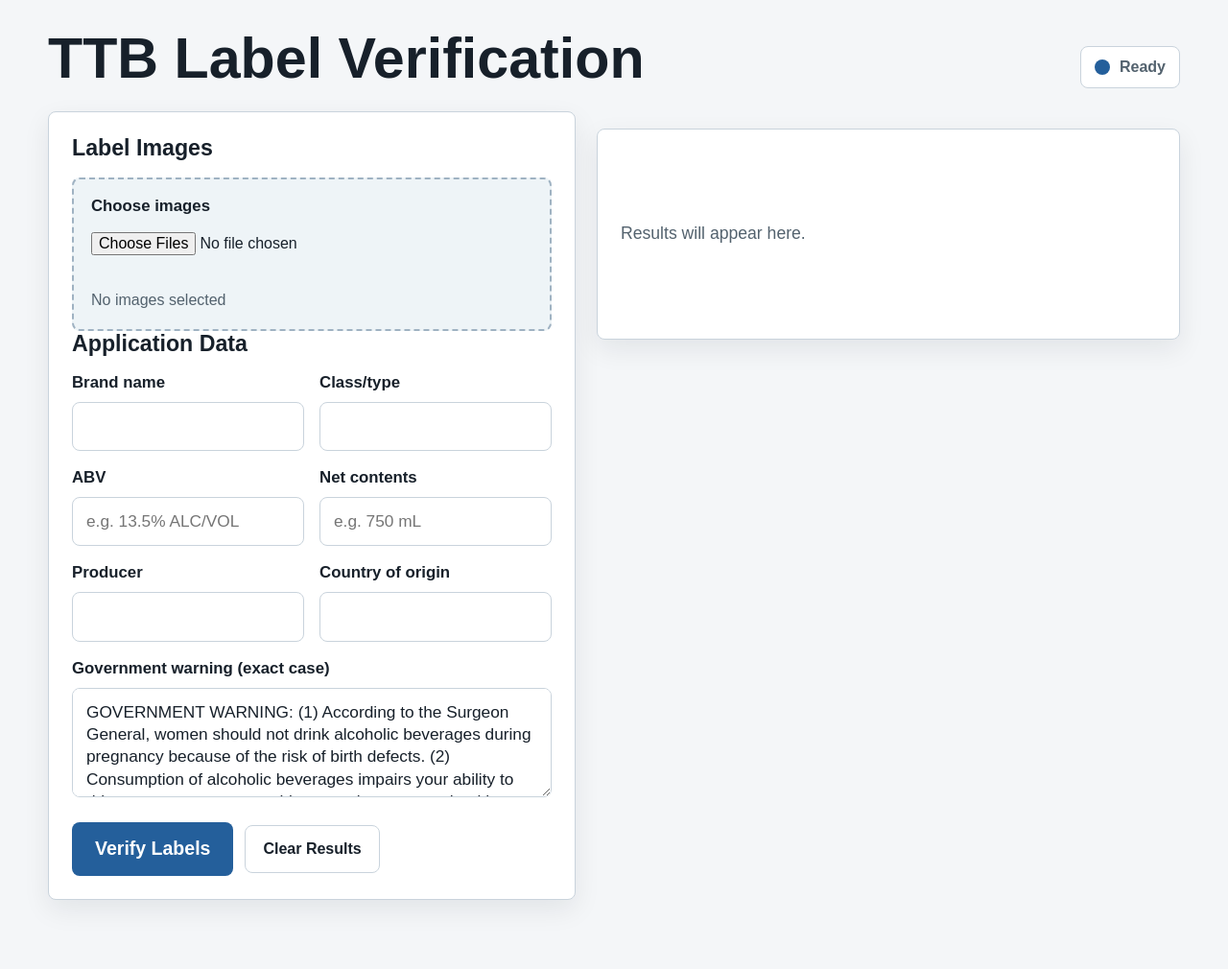
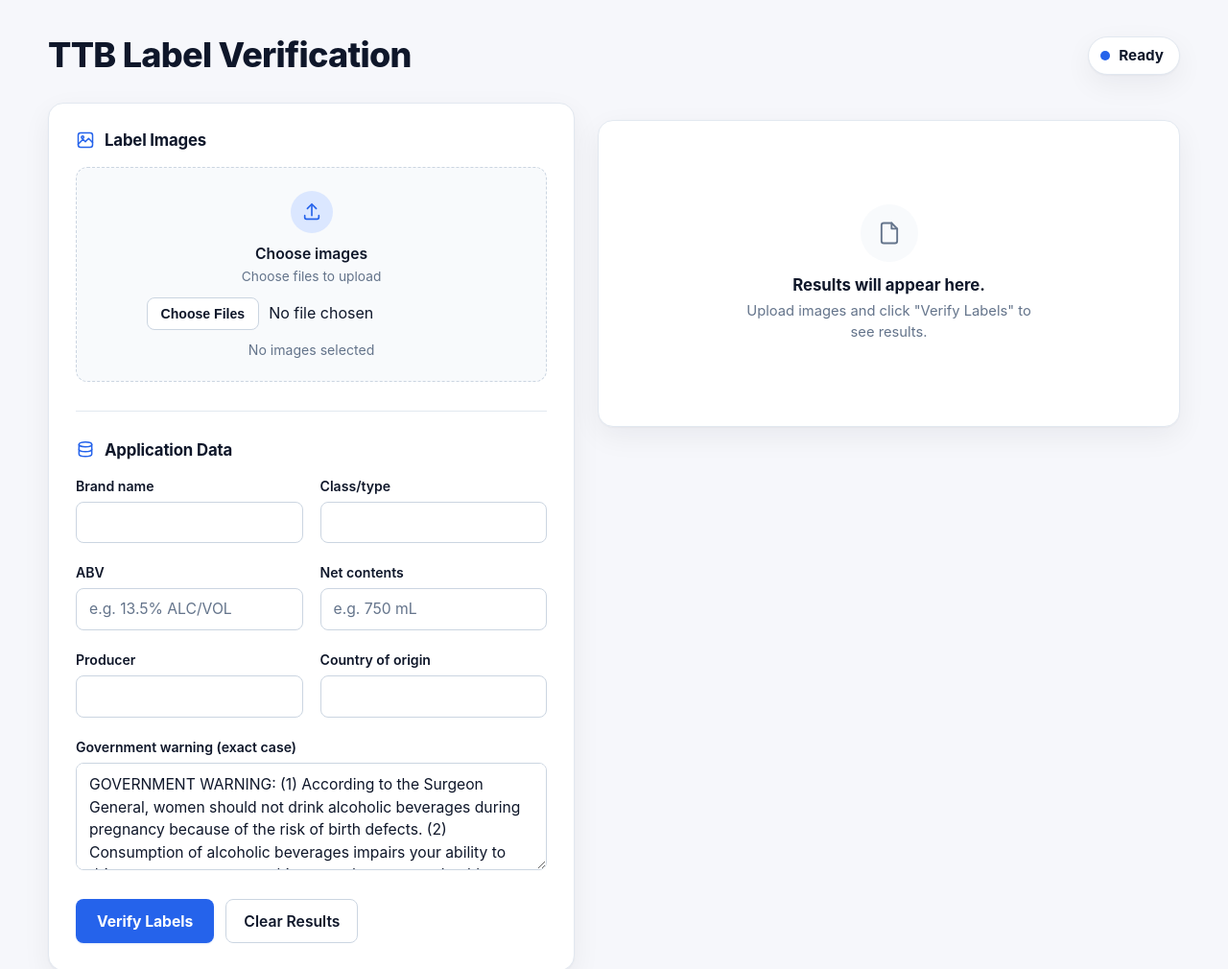
Before and after one commit to CyTanvir/tanvir-ahmed-ttb-label-verification, a plain HTML site: page app/static/index.html in a window 1280 px wide. Shown: the top 1010 px of the page at 96% size. Before the commit the page ends 982 px from the top, so only its background shows below. Drawn offline with Linux system fonts and the light colour scheme.

Commit message:
style: redesign frontend UI

```diff
--- a/app/static/index.html
+++ b/app/static/index.html
@@ -19,9 +19,26 @@
       <div class="workflow">
         <form id="verify-form" class="panel form-panel" novalidate>
           <section aria-labelledby="label-image-title">
-            <h2 id="label-image-title" class="section-title">Label Images</h2>
+            <h2 id="label-image-title" class="section-title">
+              <span class="section-icon" aria-hidden="true">
+                <svg viewBox="0 0 24 24" fill="none" stroke="currentColor" stroke-width="1.8" stroke-linecap="round" stroke-linejoin="round">
+                  <rect x="3" y="3" width="18" height="18" rx="3"></rect>
+                  <circle cx="8.5" cy="8.5" r="1.5"></circle>
+                  <path d="M21 15l-5-5-4 4-3-3-6 6"></path>
+                </svg>
+              </span>
+              Label Images
+            </h2>
             <label class="file-picker" for="label-image">
+              <span class="upload-icon" aria-hidden="true">
+                <svg viewBox="0 0 24 24" fill="none" stroke="currentColor" stroke-width="1.8" stroke-linecap="round" stroke-linejoin="round">
+                  <path d="M12 16V4"></path>
+                  <path d="M7 8l5-5 5 5"></path>
+                  <path d="M4 16v2a2 2 0 0 0 2 2h12a2 2 0 0 0 2-2v-2"></path>
+                </svg>
+              </span>
               <span class="file-title">Choose images</span>
+              <span class="file-subtitle">Choose files to upload</span>
               <input
                 id="label-image"
                 name="label_images"
@@ -41,7 +58,16 @@
           </section>
 
           <section aria-labelledby="application-data-title">
-            <h2 id="application-data-title" class="section-title">Application Data</h2>
+            <h2 id="application-data-title" class="section-title">
+              <span class="section-icon" aria-hidden="true">
+                <svg viewBox="0 0 24 24" fill="none" stroke="currentColor" stroke-width="1.8" stroke-linecap="round" stroke-linejoin="round">
+                  <ellipse cx="12" cy="5" rx="8" ry="3"></ellipse>
+                  <path d="M4 5v6c0 1.7 3.6 3 8 3s8-1.3 8-3V5"></path>
+                  <path d="M4 11v6c0 1.7 3.6 3 8 3s8-1.3 8-3v-6"></path>
+                </svg>
+              </span>
+              Application Data
+            </h2>
             <div class="fields-grid">
               <div class="field-group">
                 <label for="brand-name">Brand name</label>
@@ -170,7 +196,14 @@
           <div id="results-list" class="result-list"></div>
 
           <div id="placeholder-panel" class="panel placeholder-panel">
-            <p>Results will appear here.</p>
+            <span class="placeholder-icon" aria-hidden="true">
+              <svg viewBox="0 0 24 24" fill="none" stroke="currentColor" stroke-width="1.6" stroke-linecap="round" stroke-linejoin="round">
+                <path d="M14 3H7a2 2 0 0 0-2 2v14a2 2 0 0 0 2 2h10a2 2 0 0 0 2-2V8z"></path>
+                <path d="M14 3v5h5"></path>
+              </svg>
+            </span>
+            <p class="placeholder-title">Results will appear here.</p>
+            <p class="placeholder-subtitle">Upload images and click &quot;Verify Labels&quot; to see results.</p>
           </div>
         </section>
       </div>
--- a/app/static/styles.css
+++ b/app/static/styles.css
@@ -1,20 +1,30 @@
 :root {
   color-scheme: light;
-  --page: #f4f6f8;
+  --page: #f6f7fb;
   --surface: #ffffff;
-  --surface-soft: #eef4f7;
-  --text: #17202a;
-  --muted: #53626e;
-  --border: #c9d3dc;
-  --focus: #1d6fc1;
-  --primary: #245f9b;
-  --primary-strong: #194a7b;
-  --success: #146c43;
-  --success-soft: #e8f5ee;
-  --warning: #9a5b00;
-  --warning-soft: #fff2d7;
-  --danger: #b42318;
-  --danger-soft: #fdecea;
+  --surface-muted: #f8fafc;
+  --primary: #2563eb;
+  --primary-hover: #1d4ed8;
+  --primary-soft: #eff4ff;
+  --primary-soft-strong: #dbe7ff;
+  --text: #0f172a;
+  --text-secondary: #475569;
+  --text-muted: #64748b;
+  --border: #e2e8f0;
+  --border-strong: #cbd5e1;
+  --success: #15803d;
+  --success-soft: #f0fdf4;
+  --success-border: #bbf0cf;
+  --warning: #b45309;
+  --warning-soft: #fffbeb;
+  --danger: #b91c1c;
+  --danger-soft: #fef2f2;
+  --danger-border: #f3c2c2;
+  --radius-lg: 16px;
+  --radius-md: 12px;
+  --radius-sm: 8px;
+  --shadow-card: 0 1px 2px rgb(15 23 42 / 4%), 0 10px 30px rgb(15 23 42 / 6%);
+  --shadow-card-hover: 0 1px 2px rgb(15 23 42 / 5%), 0 14px 36px rgb(15 23 42 / 9%);
 }
 
 * {
@@ -27,9 +37,14 @@ body {
   background: var(--page);
   color: var(--text);
   font-family:
+    -apple-system,
+    BlinkMacSystemFont,
+    "Segoe UI",
+    Roboto,
+    Helvetica,
     Arial,
-    Helvetica,
     sans-serif;
+  -webkit-font-smoothing: antialiased;
 }
 
 button,
@@ -41,43 +56,48 @@ textarea {
 main {
   width: min(100% - 32px, 1180px);
   margin: 0 auto;
-  padding: 30px 0 44px;
+  padding: 36px 0 56px;
 }
+
+/* Header */
 
 .app-header {
   display: flex;
-  align-items: end;
+  align-items: center;
   justify-content: space-between;
   gap: 18px;
-  margin-bottom: 24px;
+  margin-bottom: 28px;
 }
 
 h1 {
   margin: 0;
-  font-size: clamp(2.1rem, 5vw, 3.7rem);
-  line-height: 1.05;
-  letter-spacing: 0;
+  font-size: clamp(1.6rem, 3vw, 2.25rem);
+  font-weight: 800;
+  line-height: 1.2;
+  letter-spacing: -0.02em;
+  color: var(--text);
 }
 
 .status-chip {
   display: inline-flex;
   align-items: center;
-  gap: 10px;
-  min-height: 44px;
+  gap: 9px;
+  min-height: 40px;
   border: 1px solid var(--border);
-  border-radius: 8px;
+  border-radius: 999px;
   background: var(--surface);
-  padding: 8px 14px;
-  color: var(--muted);
-  font-size: 1rem;
+  padding: 8px 16px 8px 12px;
+  color: var(--text);
+  font-size: 0.95rem;
   font-weight: 700;
   white-space: nowrap;
+  box-shadow: var(--shadow-card);
 }
 
 .status-dot {
-  width: 16px;
-  height: 16px;
-  flex: 0 0 16px;
+  width: 10px;
+  height: 10px;
+  flex: 0 0 10px;
   border-radius: 999px;
   background: var(--warning);
 }
@@ -94,99 +114,195 @@ h1 {
   background: var(--danger);
 }
 
+/* Layout */
+
 .workflow {
   display: grid;
   grid-template-columns: minmax(0, 0.95fr) minmax(360px, 1.05fr);
-  gap: 22px;
+  gap: 24px;
   align-items: start;
 }
 
 .panel {
   border: 1px solid var(--border);
-  border-radius: 8px;
+  border-radius: var(--radius-lg);
   background: var(--surface);
-  box-shadow: 0 10px 28px rgb(16 24 32 / 8%);
+  box-shadow: var(--shadow-card);
 }
 
 .form-panel {
-  padding: 24px;
+  padding: 28px;
+}
+
+.form-panel section + section {
+  margin-top: 30px;
+  padding-top: 30px;
+  border-top: 1px solid var(--border);
 }
 
 .section-title {
-  margin: 0 0 16px;
-  font-size: 1.45rem;
+  display: flex;
+  align-items: center;
+  gap: 10px;
+  margin: 0 0 18px;
+  font-size: 1.05rem;
+  font-weight: 700;
   line-height: 1.2;
-  letter-spacing: 0;
+  letter-spacing: -0.01em;
+  color: var(--text);
 }
+
+.section-icon {
+  display: inline-flex;
+  flex: 0 0 auto;
+  width: 20px;
+  height: 20px;
+  color: var(--primary);
+}
+
+.section-icon svg {
+  width: 100%;
+  height: 100%;
+}
+
+/* Form fields */
 
 .field-group {
   display: grid;
-  gap: 10px;
+  gap: 8px;
   margin-bottom: 18px;
 }
 
 .field-group label,
 .file-title {
   color: var(--text);
-  font-size: 1.05rem;
-  font-weight: 700;
+  font-size: 0.88rem;
+  font-weight: 600;
 }
 
 input[type="text"],
 textarea {
   width: 100%;
-  border: 1px solid var(--border);
-  border-radius: 8px;
-  background: #fff;
+  border: 1px solid var(--border-strong);
+  border-radius: var(--radius-sm);
+  background: var(--surface);
   color: var(--text);
-  padding: 13px 14px;
-  font-size: 1.08rem;
-  line-height: 1.35;
+  padding: 10px 13px;
+  font-size: 0.98rem;
+  line-height: 1.4;
+  min-height: 42px;
+  transition:
+    border-color 120ms ease,
+    box-shadow 120ms ease;
+}
+
+input[type="text"]::placeholder,
+textarea::placeholder {
+  color: var(--text-muted);
 }
 
 textarea {
-  min-height: 114px;
+  min-height: 112px;
   resize: vertical;
+  line-height: 1.5;
 }
 
 input[type="text"]:focus,
 textarea:focus,
 .file-picker:focus-within,
 button:focus-visible {
-  border-color: var(--focus);
-  outline: 4px solid rgb(29 111 193 / 22%);
-  outline-offset: 2px;
+  border-color: var(--primary);
+  outline: 3px solid var(--primary-soft-strong);
+  outline-offset: 1px;
 }
+
+/* Upload dropzone */
 
 .file-picker {
   display: grid;
   grid-template-columns: 1fr;
-  gap: 14px;
-  min-height: 160px;
-  border: 2px dashed #9fb2c2;
-  border-radius: 8px;
-  background: var(--surface-soft);
-  padding: 18px;
+  justify-items: center;
+  gap: 6px;
+  min-height: 168px;
+  border: 1.5px dashed var(--border-strong);
+  border-radius: var(--radius-md);
+  background: var(--surface-muted);
+  padding: 24px 18px;
   cursor: pointer;
+  text-align: center;
+  transition:
+    border-color 120ms ease,
+    background 120ms ease;
+}
+
+.file-picker:hover {
+  border-color: var(--primary);
+  background: var(--primary-soft);
+}
+
+.upload-icon {
+  display: inline-flex;
+  align-items: center;
+  justify-content: center;
+  width: 44px;
+  height: 44px;
+  margin-bottom: 6px;
+  border-radius: 999px;
+  background: var(--primary-soft-strong);
+  color: var(--primary);
+}
+
+.upload-icon svg {
+  width: 22px;
+  height: 22px;
+}
+
+.file-title {
+  font-size: 0.98rem;
+}
+
+.file-subtitle {
+  margin: 0 0 4px;
+  color: var(--text-muted);
+  font-size: 0.86rem;
 }
 
 .file-picker input {
-  width: 100%;
-  min-height: 46px;
+  width: auto;
+  max-width: 100%;
+  min-height: 40px;
+  margin-top: 4px;
+}
+
+.file-picker input::file-selector-button {
+  border: 1px solid var(--border-strong);
+  border-radius: var(--radius-sm);
+  background: var(--surface);
+  color: var(--text);
+  padding: 8px 14px;
+  margin-right: 10px;
+  font-size: 0.88rem;
+  font-weight: 600;
+  cursor: pointer;
+  transition: background 120ms ease;
+}
+
+.file-picker input::file-selector-button:hover {
+  background: var(--surface-muted);
 }
 
 .file-name {
-  color: var(--muted);
-  font-size: 1rem;
+  color: var(--text-muted);
+  font-size: 0.88rem;
   overflow-wrap: anywhere;
 }
 
 .file-error {
   display: none;
   color: var(--danger);
-  font-size: 1rem;
-  font-weight: 800;
-  line-height: 1.35;
+  font-size: 0.9rem;
+  font-weight: 700;
+  line-height: 1.4;
 }
 
 .file-error.visible {
@@ -196,9 +312,10 @@ button:focus-visible {
 .preview-wrap {
   display: none;
   overflow: hidden;
+  width: 100%;
   border: 1px solid var(--border);
-  border-radius: 8px;
-  background: #fff;
+  border-radius: var(--radius-sm);
+  background: var(--surface);
   aspect-ratio: 4 / 3;
 }
 
@@ -216,52 +333,76 @@ button:focus-visible {
 .fields-grid {
   display: grid;
   grid-template-columns: repeat(2, minmax(0, 1fr));
-  gap: 0 16px;
+  gap: 4px 18px;
 }
 
 .field-group.full {
   grid-column: 1 / -1;
 }
 
+/* Actions */
+
 .actions {
   display: flex;
   flex-wrap: wrap;
   gap: 12px;
   align-items: center;
-  margin-top: 8px;
+  margin-top: 12px;
 }
 
 .verify-button {
-  min-height: 56px;
+  min-height: 46px;
   border: 0;
-  border-radius: 8px;
+  border-radius: var(--radius-sm);
   background: var(--primary);
   color: #fff;
-  padding: 0 24px;
-  font-size: 1.22rem;
-  font-weight: 800;
+  padding: 0 22px;
+  font-size: 0.98rem;
+  font-weight: 700;
   cursor: pointer;
+  box-shadow: 0 1px 2px rgb(37 99 235 / 15%);
+  transition:
+    background 120ms ease,
+    transform 120ms ease,
+    box-shadow 120ms ease;
 }
 
 .verify-button:hover {
-  background: var(--primary-strong);
+  background: var(--primary-hover);
+  box-shadow: 0 6px 16px rgb(37 99 235 / 25%);
+}
+
+.verify-button:active {
+  transform: translateY(1px);
 }
 
 .verify-button:disabled {
-  background: #8fa5b8;
+  background: var(--border-strong);
+  box-shadow: none;
   cursor: wait;
 }
 
 .secondary-button {
-  min-height: 50px;
-  border: 1px solid var(--border);
-  border-radius: 8px;
-  background: #fff;
+  min-height: 46px;
+  border: 1px solid var(--border-strong);
+  border-radius: var(--radius-sm);
+  background: var(--surface);
   color: var(--text);
   padding: 0 18px;
-  font-weight: 700;
+  font-size: 0.98rem;
+  font-weight: 600;
   cursor: pointer;
+  transition:
+    background 120ms ease,
+    border-color 120ms ease;
 }
+
+.secondary-button:hover {
+  background: var(--surface-muted);
+  border-color: var(--text-muted);
+}
+
+/* Results area */
 
 .results-area {
   display: grid;
@@ -270,28 +411,55 @@ button:focus-visible {
 
 .placeholder-panel,
 .error-panel {
-  padding: 24px;
+  padding: 28px;
 }
 
 .placeholder-panel {
-  min-height: 220px;
+  min-height: 320px;
   display: grid;
+  justify-items: center;
   align-content: center;
-  color: var(--muted);
+  gap: 6px;
+  text-align: center;
+  color: var(--text-muted);
 }
 
-.placeholder-panel p,
-.error-panel p {
+.placeholder-icon {
+  display: inline-flex;
+  align-items: center;
+  justify-content: center;
+  width: 60px;
+  height: 60px;
+  margin-bottom: 8px;
+  border-radius: 999px;
+  background: var(--surface-muted);
+  color: var(--text-muted);
+}
+
+.placeholder-icon svg {
+  width: 28px;
+  height: 28px;
+}
+
+.placeholder-title {
   margin: 0;
-  font-size: 1.1rem;
-  line-height: 1.45;
+  color: var(--text);
+  font-size: 1.05rem;
+  font-weight: 700;
+}
+
+.placeholder-subtitle {
+  margin: 0;
+  font-size: 0.92rem;
+  line-height: 1.5;
+  max-width: 32ch;
 }
 
 .error-panel {
   display: none;
-  border-color: #f1a7a0;
+  border-color: var(--danger-border);
   background: var(--danger-soft);
-  color: #7a1b12;
+  color: #7f1d1d;
 }
 
 .error-panel.visible {
@@ -300,20 +468,27 @@ button:focus-visible {
 
 .error-panel h2 {
   margin: 0 0 8px;
-  font-size: 1.55rem;
-  line-height: 1.2;
-  letter-spacing: 0;
+  font-size: 1.2rem;
+  font-weight: 700;
+  line-height: 1.25;
+}
+
+#error-summary {
+  margin: 0;
+  font-size: 0.98rem;
+  line-height: 1.5;
 }
 
 .error-detail {
   margin-top: 14px;
   overflow-x: auto;
-  border-radius: 8px;
-  background: #fff;
-  color: #6d1a12;
+  border: 1px solid var(--danger-border);
+  border-radius: var(--radius-sm);
+  background: var(--surface);
+  color: #7f1d1d;
   padding: 14px;
-  font-size: 1rem;
-  line-height: 1.45;
+  font-size: 0.9rem;
+  line-height: 1.5;
   white-space: pre-wrap;
   word-break: break-word;
 }
@@ -321,7 +496,7 @@ button:focus-visible {
 .progress-panel,
 .summary-panel {
   display: none;
-  padding: 24px;
+  padding: 28px;
 }
 
 .progress-panel.visible,
@@ -342,29 +517,30 @@ button:focus-visible {
 .progress-topline h2,
 .summary-heading h2 {
   margin: 0;
-  font-size: 1.55rem;
-  line-height: 1.2;
-  letter-spacing: 0;
+  font-size: 1.2rem;
+  font-weight: 700;
+  line-height: 1.25;
 }
 
 .progress-count,
 .batch-latency {
-  color: var(--muted);
-  font-weight: 800;
+  color: var(--text-muted);
+  font-weight: 700;
+  font-size: 0.92rem;
 }
 
 .progress-meter {
-  height: 18px;
+  height: 10px;
   overflow: hidden;
   margin-top: 18px;
-  border: 1px solid var(--border);
-  border-radius: 8px;
-  background: #fff;
+  border-radius: 999px;
+  background: var(--surface-muted);
 }
 
 .progress-fill {
   width: 0%;
   height: 100%;
+  border-radius: 999px;
   background: var(--primary);
   transition: width 220ms ease;
 }
@@ -379,50 +555,50 @@ button:focus-visible {
 .summary-stat {
   min-width: 0;
   border: 1px solid var(--border);
-  border-radius: 8px;
-  background: #fff;
+  border-radius: var(--radius-md);
+  background: var(--surface-muted);
   padding: 14px;
 }
 
 .summary-stat strong {
   display: block;
   color: var(--text);
-  font-size: 2rem;
+  font-size: 1.7rem;
+  font-weight: 800;
   line-height: 1;
-  letter-spacing: 0;
 }
 
 .summary-stat span {
   display: block;
   margin-top: 8px;
-  color: var(--muted);
-  font-size: 0.95rem;
-  font-weight: 800;
+  color: var(--text-muted);
+  font-size: 0.78rem;
+  font-weight: 700;
   text-transform: uppercase;
-  letter-spacing: 0;
+  letter-spacing: 0.03em;
 }
 
 .batch-label {
   overflow: hidden;
   border: 1px solid var(--border);
-  border-radius: 8px;
+  border-radius: var(--radius-md);
   background: var(--surface);
 }
 
 .batch-label[open] {
-  box-shadow: 0 10px 28px rgb(16 24 32 / 8%);
+  box-shadow: var(--shadow-card);
 }
 
 .batch-label.error {
-  border-color: #f1a7a0;
+  border-color: var(--danger-border);
 }
 
 .batch-label.needs_review {
-  border-color: #f2cf8a;
+  border-color: #f5dba0;
 }
 
 .batch-summary-row {
-  min-height: 68px;
+  min-height: 64px;
   padding: 16px;
   cursor: pointer;
   list-style: none;
@@ -435,9 +611,9 @@ button:focus-visible {
 .batch-name {
   min-width: 0;
   margin: 0;
-  font-size: 1.2rem;
-  line-height: 1.25;
-  letter-spacing: 0;
+  font-size: 1.02rem;
+  font-weight: 600;
+  line-height: 1.3;
   overflow-wrap: anywhere;
 }
 
@@ -454,17 +630,17 @@ button:focus-visible {
   gap: 12px;
   border-top: 1px solid var(--border);
   padding: 16px;
-  background: #fbfcfd;
+  background: var(--surface-muted);
 }
 
 .batch-error {
   margin: 0;
-  border-radius: 8px;
+  border-radius: var(--radius-sm);
   background: var(--danger-soft);
-  color: #7a1b12;
+  color: #7f1d1d;
   padding: 14px;
-  font-size: 1rem;
-  line-height: 1.45;
+  font-size: 0.92rem;
+  line-height: 1.5;
   overflow-wrap: anywhere;
 }
 
@@ -477,13 +653,17 @@ button:focus-visible {
   display: grid;
   gap: 14px;
   border: 1px solid var(--border);
-  border-radius: 8px;
+  border-radius: var(--radius-md);
   background: var(--surface);
   padding: 16px;
 }
 
 .field-result.fail {
-  border-color: #f1a7a0;
+  border-color: var(--danger-border);
+}
+
+.field-result.pass {
+  border-color: var(--success-border);
 }
 
 .result-topline {
@@ -496,20 +676,22 @@ button:focus-visible {
 
 .result-field {
   margin: 0;
-  font-size: 1.25rem;
-  line-height: 1.25;
-  letter-spacing: 0;
+  font-size: 1rem;
+  font-weight: 700;
+  line-height: 1.3;
 }
 
 .result-status {
   display: inline-flex;
   align-items: center;
-  min-height: 34px;
-  border-radius: 8px;
-  padding: 5px 10px;
+  min-height: 28px;
+  border-radius: 999px;
+  padding: 4px 12px;
   color: #fff;
-  font-size: 0.95rem;
-  font-weight: 800;
+  font-size: 0.78rem;
+  font-weight: 700;
+  text-transform: uppercase;
+  letter-spacing: 0.03em;
 }
 
 .result-status.pass {
@@ -528,33 +710,33 @@ button:focus-visible {
 
 .value-box {
   min-width: 0;
-  border-radius: 8px;
-  background: #f7f9fb;
+  border-radius: var(--radius-sm);
+  background: var(--surface-muted);
   padding: 12px;
 }
 
 .value-label {
   margin: 0 0 6px;
-  color: var(--muted);
-  font-size: 0.92rem;
-  font-weight: 800;
+  color: var(--text-muted);
+  font-size: 0.72rem;
+  font-weight: 700;
   text-transform: uppercase;
-  letter-spacing: 0;
+  letter-spacing: 0.04em;
 }
 
 .value-text {
   margin: 0;
   color: var(--text);
-  font-size: 1rem;
-  line-height: 1.45;
+  font-size: 0.94rem;
+  line-height: 1.5;
   overflow-wrap: anywhere;
   white-space: pre-wrap;
 }
 
 .match-type {
   margin: 0;
-  color: var(--muted);
-  font-size: 0.98rem;
+  color: var(--text-muted);
+  font-size: 0.86rem;
 }
 
 .hidden {
@@ -579,7 +761,7 @@ button:focus-visible {
 @media (max-width: 620px) {
   main {
     width: min(100% - 20px, 1180px);
-    padding-top: 20px;
+    padding-top: 24px;
   }
 
   .form-panel,
@@ -587,7 +769,7 @@ button:focus-visible {
   .error-panel,
   .progress-panel,
   .summary-panel {
-    padding: 18px;
+    padding: 20px;
   }
 
   .fields-grid,
```
